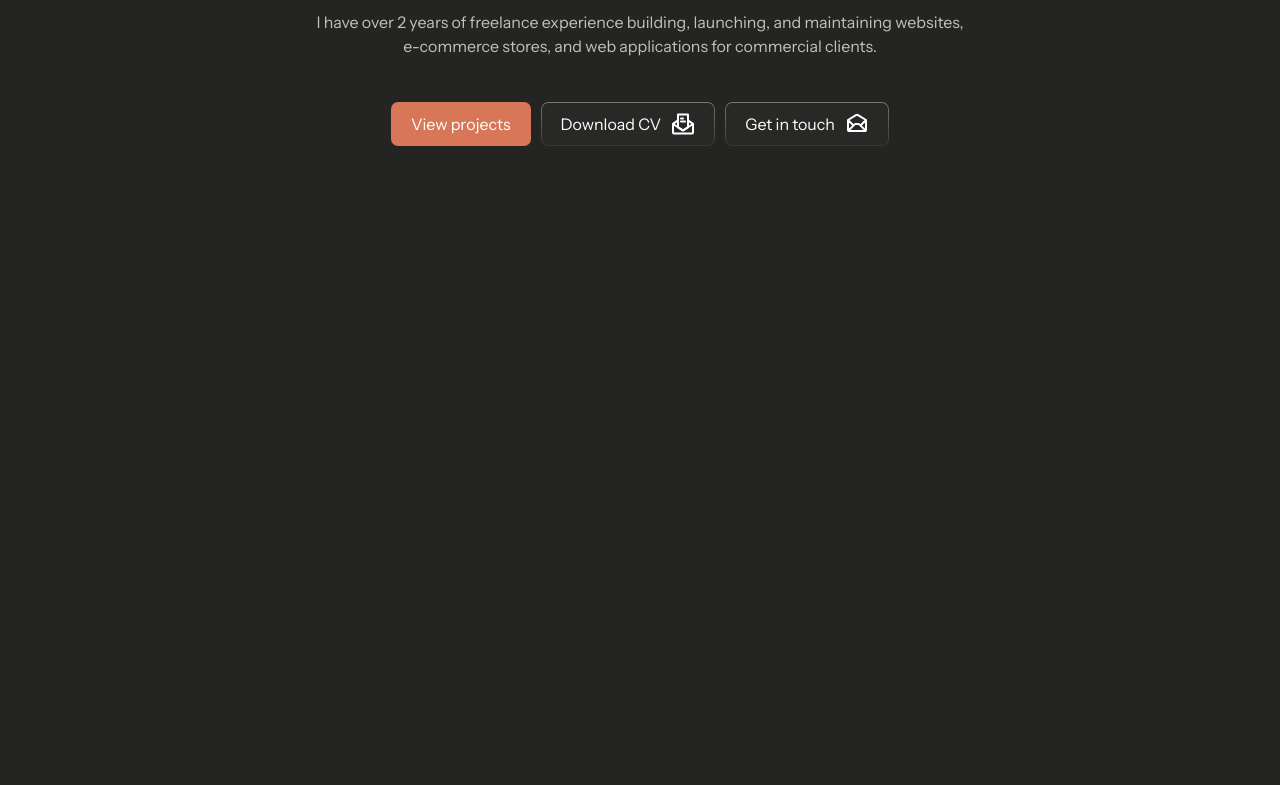
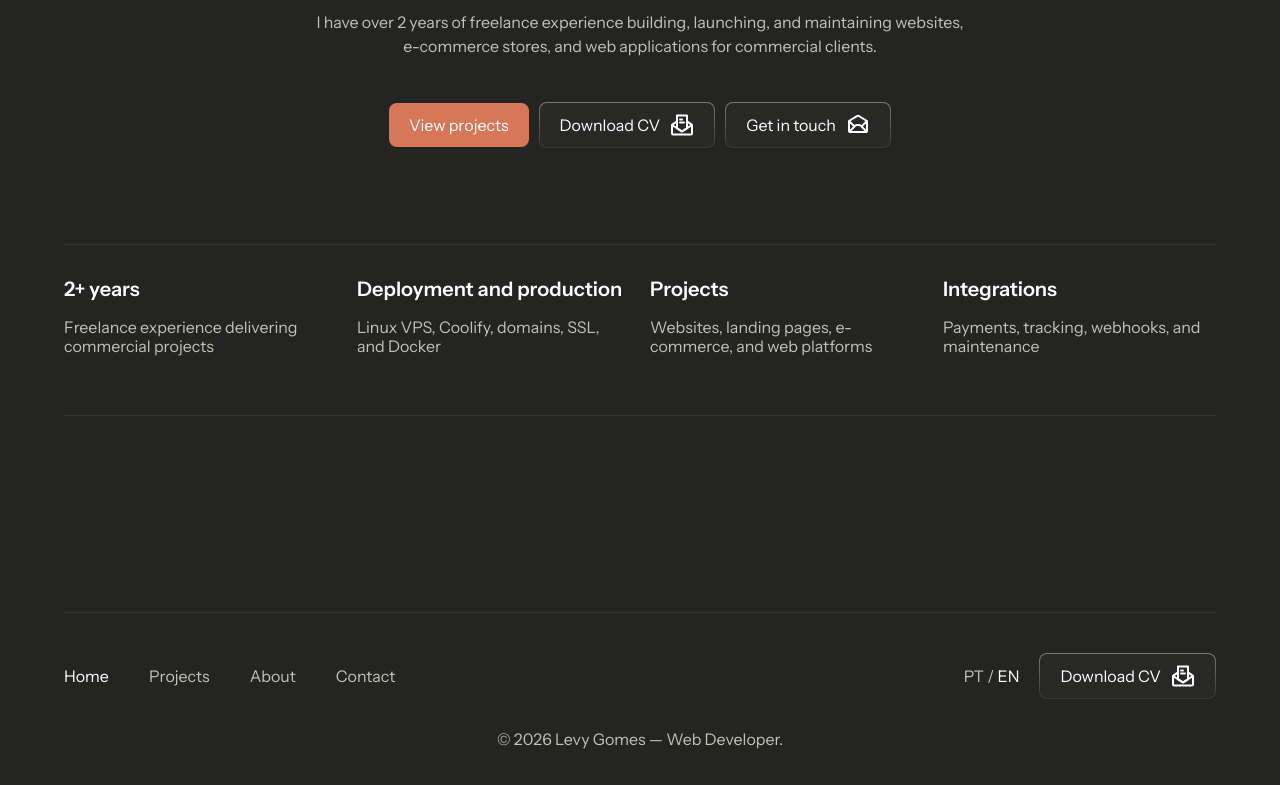
Before and after one commit to Levy-Jr/levyjr-portfolio, a Next.js app: page /en in a window 1280 px wide. Shown: the part 399-1184 px from the top of the page. Before the commit the page ends 800 px from the top, so only its background shows below. Built offline with nearby package versions, Linux system fonts and the light colour scheme; a web font is replaced by a local one.

Commit message:
feat: add footer and experience summary section

```diff
--- /dev/null
+++ b/app/[lang]/(home)/components/experience-summary.tsx
@@ -0,0 +1,29 @@
+import type { Dictionary } from "@/content"
+
+type ExperienceSummaryProps = {
+  copy: Dictionary["homePage"]["experienceSummary"]
+}
+
+const ExperienceSummary = ({ copy }: ExperienceSummaryProps) => (
+  <section
+    className="w-container mx-auto mt-24 border-y border-[#363636] py-8 lg:pt-7.5 lg:pb-14.5"
+    aria-labelledby="experience-summary-title"
+  >
+    <h2 id="experience-summary-title" className="sr-only">
+      {copy.title}
+    </h2>
+
+    <dl className="grid gap-x-5 gap-y-8 sm:grid-cols-2 lg:grid-cols-4">
+      {copy.items.map((item) => (
+        <div key={item.title}>
+          <dt className="text-xl font-semibold">{item.title}</dt>
+          <dd className="mt-3.75 leading-[1.2065] text-[#C3C2B7]">
+            {item.description}
+          </dd>
+        </div>
+      ))}
+    </dl>
+  </section>
+)
+
+export default ExperienceSummary
--- a/app/[lang]/(home)/components/hero-section.module.css
+++ /dev/null
@@ -1,17 +0,0 @@
-.gradientBorder {
-  position: relative;
-}
-
-.gradientBorder::before {
-  position: absolute;
-  inset: 0;
-  padding: 1px;
-  border-radius: inherit;
-  background: linear-gradient(to bottom, #797979, #363636);
-  content: "";
-  pointer-events: none;
-  mask:
-    linear-gradient(#000 0 0) content-box,
-    linear-gradient(#000 0 0);
-  mask-composite: exclude;
-}
--- a/app/[lang]/(home)/components/hero-section.tsx
+++ b/app/[lang]/(home)/components/hero-section.tsx
@@ -3,13 +3,7 @@ import Image from "next/image";
 import Link from "next/link"
 import DownloadCV from "@/public/baixar-curriculo.svg"
 import GetInTouch from "@/public/entrar-em-contato.svg"
-import { cn } from "@/lib/utils"
-import styles from "./hero-section.module.css"
-
-const outlinedButton = cn(
-  "flex items-center gap-2.5 bg-white/2 py-2.5",
-  styles.gradientBorder,
-)
+import GradientBorderLink from "@/components/gradient-border-link"
 
 type HeroSectionProps = {
   copy: Dictionary["homePage"]["hero"]
@@ -22,22 +16,22 @@ export const HeroSection = ({ copy, lang }: HeroSectionProps) => {
       <p className="text-sm text-main-orange">{copy.eyebrow}</p>
       <h1 className="mt-5 mb-3.25 font-bold text-4xl">{copy.headline}</h1>
       <p className="text-[#C3C2B7]">{copy.description}</p>
-      <div className="w-fit mx-auto mt-11 flex items-center gap-2.5 *:px-5 *:rounded-[.4375rem]">
-        <Link className="bg-main-orange py-2.5" href={`/${lang}/projects`}>{copy.primaryButton}</Link>
-        <Link className={outlinedButton} href={"/projects"}>
+      <div className="w-fit mx-auto mt-11 flex items-center gap-2.5">
+        <Link className="rounded-lg bg-main-orange px-5 py-2.5" href={`/${lang}/projects`}>{copy.primaryButton}</Link>
+        <GradientBorderLink href="/cv/Levy_Gomes_Web_Developer_CV.pdf" download>
           {copy.secondaryButton}
           <Image
             src={DownloadCV}
             alt=""
           />
-        </Link>
-        <Link className={outlinedButton} href={"/projects"}>
+        </GradientBorderLink>
+        <GradientBorderLink href={`/${lang}/contact`}>
           {copy.contactButton}
           <Image
             src={GetInTouch}
             alt=""
           />
-        </Link>
+        </GradientBorderLink>
       </div>
     </section>
   )
--- a/app/[lang]/(home)/page.tsx
+++ b/app/[lang]/(home)/page.tsx
@@ -1,5 +1,6 @@
 import { getDictionary } from "@/content";
 import { HeroSection } from "./components/hero-section";
+import ExperienceSummary from "./components/experience-summary";
 
 const Home = async ({ params }: {
   params: Promise<{
@@ -12,6 +13,7 @@ const Home = async ({ params }: {
   return (
     <main>
       <HeroSection copy={dict.homePage.hero} lang={lang} />
+      <ExperienceSummary copy={dict.homePage.experienceSummary} />
     </main>
   );
 }
--- a/app/[lang]/layout.tsx
+++ b/app/[lang]/layout.tsx
@@ -3,6 +3,7 @@ import type { Metadata } from "next";
 import "../globals.css";
 import { locales } from "@/lib/i18n";
 import Header from '@/components/header';
+import Footer from '@/components/footer';
 import { getDictionary } from '@/content';
 
 export const metadata: Metadata = {
@@ -49,9 +50,10 @@ export default async function RootLayout({
       lang={lang}
       className={`antialiased`}
     >
-      <body className={`${instrumentsSans.className} min-h-full text-white bg-black-bg`}>
+      <body className={`${instrumentsSans.className} min-h-screen flex flex-col text-white bg-black-bg`}>
         <Header copy={dict.nav} lang={lang} />
         {children}
+        <Footer copy={dict.footer} navCopy={dict.nav} lang={lang} />
       </body>
     </html>
   );
--- a/app/globals.css
+++ b/app/globals.css
@@ -4,5 +4,13 @@
   --color-black-bg: #242423;
   --color-main-orange: #D87658;
 
-  --spacing-container: min(90%, 75rem);
+  --spacing-container: min(90%, 75.625rem);
 }
+
+.gradient-border {
+  border: 1px solid transparent;
+  background:
+    linear-gradient(color-mix(in srgb, white 2%, var(--color-black-bg)),
+      color-mix(in srgb, white 2%, var(--color-black-bg))) padding-box,
+    linear-gradient(to bottom, #797979, #363636) border-box;
+}
--- /dev/null
+++ b/components/footer.tsx
@@ -0,0 +1,81 @@
+"use client"
+
+import type { Dictionary } from "@/content"
+import { cn } from "@/lib/utils"
+import DownloadCV from "@/public/baixar-curriculo.svg"
+import Image from "next/image"
+import Link from "next/link"
+import { usePathname } from "next/navigation"
+import GradientBorderLink from "./gradient-border-link"
+
+type FooterProps = {
+  copy: Dictionary["footer"]
+  lang: string
+  navCopy: Dictionary["nav"]
+}
+
+const Footer = ({ copy, lang, navCopy }: FooterProps) => {
+  const pathname = usePathname()
+
+  const navItems = [
+    { label: navCopy.home, href: `/${lang}` },
+    { label: navCopy.projects, href: `/${lang}/projects` },
+    { label: navCopy.about, href: `/${lang}/about` },
+    { label: navCopy.contact, href: `/${lang}/contact` },
+  ]
+
+  return (
+    <footer className="w-container mx-auto pt-24 mt-25 mb-35">
+      <div className="border-t border-[#363636] pt-10 pb-3">
+        <div className="flex flex-col items-center gap-8 md:flex-row md:justify-between">
+          <nav aria-label="footer navigation">
+            <ul className="flex flex-wrap justify-center gap-x-8 gap-y-3 md:justify-start lg:gap-x-10">
+              {navItems.map((item) => {
+                const isActive = pathname === item.href ||
+                  (item.href !== `/${lang}` && pathname.startsWith(`${item.href}/`))
+
+                return (
+                  <li key={item.href}>
+                    <Link
+                      className={cn(
+                        "text-[#C3C2B7] transition-colors hover:text-white",
+                        isActive && "text-white",
+                      )}
+                      href={item.href}
+                      aria-current={isActive ? "page" : undefined}
+                    >
+                      {item.label}
+                    </Link>
+                  </li>
+                )
+              })}
+            </ul>
+          </nav>
+
+          <div className="flex items-center gap-5">
+            <nav className="text-[#C3C2B7]" aria-label="footer language navigation">
+              <Link className={cn("transition-colors hover:text-white", lang === "pt" && "text-white")} href="/pt">
+                PT
+              </Link>{" "}
+              <span>/</span>{" "}
+              <Link className={cn("transition-colors hover:text-white", lang === "en" && "text-white")} href="/en">
+                EN
+              </Link>
+            </nav>
+
+            <GradientBorderLink href={copy.cvHref} download>
+              {navCopy.downloadCv}
+              <Image src={DownloadCV} alt="" width={24} height={24} />
+            </GradientBorderLink>
+          </div>
+        </div>
+
+        <p className="mt-7 text-center text-sm text-[#C3C2B7] sm:text-base">
+          {copy.copyright}
+        </p>
+      </div>
+    </footer>
+  )
+}
+
+export default Footer
--- /dev/null
+++ b/components/gradient-border-link.tsx
@@ -0,0 +1,17 @@
+import { cn } from "@/lib/utils"
+import Link from "next/link"
+import type { ComponentProps } from "react"
+
+type GradientBorderLinkProps = ComponentProps<typeof Link>
+
+const GradientBorderLink = ({ className, ...props }: GradientBorderLinkProps) => (
+  <Link
+    className={cn(
+      "gradient-border inline-flex items-center justify-center gap-2.5 rounded-lg px-5 py-2.5 text-white transition-[filter] hover:brightness-125 focus-visible:outline-2 focus-visible:outline-offset-2 focus-visible:outline-white",
+      className,
+    )}
+    {...props}
+  />
+)
+
+export default GradientBorderLink
--- a/content/en.ts
+++ b/content/en.ts
@@ -5,6 +5,10 @@ export const en = {
     about: "About",
     contact: "Contact",
     downloadCv: "Download CV",
+  },
+  footer: {
+    copyright: "© 2026 Levy Gomes — Web Developer.",
+    cvHref: "/cv/Levy_Gomes_Web_Developer_CV.pdf",
   },
 
   homePage: {
@@ -18,6 +22,28 @@ export const en = {
       primaryButton: "View projects",
       secondaryButton: "Download CV",
       contactButton: "Get in touch",
+    },
+
+    experienceSummary: {
+      title: "Web development experience and capabilities summary",
+      items: [
+        {
+          title: "2+ years",
+          description: "Freelance experience delivering commercial projects",
+        },
+        {
+          title: "Deployment and production",
+          description: "Linux VPS, Coolify, domains, SSL, and Docker",
+        },
+        {
+          title: "Projects",
+          description: "Websites, landing pages, e-commerce, and web platforms",
+        },
+        {
+          title: "Integrations",
+          description: "Payments, tracking, webhooks, and maintenance",
+        },
+      ],
     },
 
     featuredProjects: {
--- a/content/pt.ts
+++ b/content/pt.ts
@@ -5,6 +5,10 @@ export const pt = {
     about: "Sobre",
     contact: "Contato",
     downloadCv: "Baixar currículo",
+  },
+  footer: {
+    copyright: "© 2026 Levy Gomes — Desenvolvedor Web.",
+    cvHref: "/cv/Levy_Gomes_Web_Developer_CV.pdf",
   },
   homePage: {
     hero: {
@@ -17,6 +21,28 @@ export const pt = {
       primaryButton: "Ver projetos",
       secondaryButton: "Baixar currículo",
       contactButton: "Entrar em contato",
+    },
+
+    experienceSummary: {
+      title: "Resumo da experiência e das competências em desenvolvimento web",
+      items: [
+        {
+          title: "+ 2 anos",
+          description: "Experiência freelance em projetos comerciais",
+        },
+        {
+          title: "Deploy e produção",
+          description: "VPS Linux, Coolify, domínio, SSL e Docker",
+        },
+        {
+          title: "Projetos",
+          description: "Sites, landing pages, e-commerces e plataformas web",
+        },
+        {
+          title: "Integração",
+          description: "Pagamentos, tracking, webhooks e manutenção",
+        },
+      ],
     },
 
     featuredProjects: {
```
